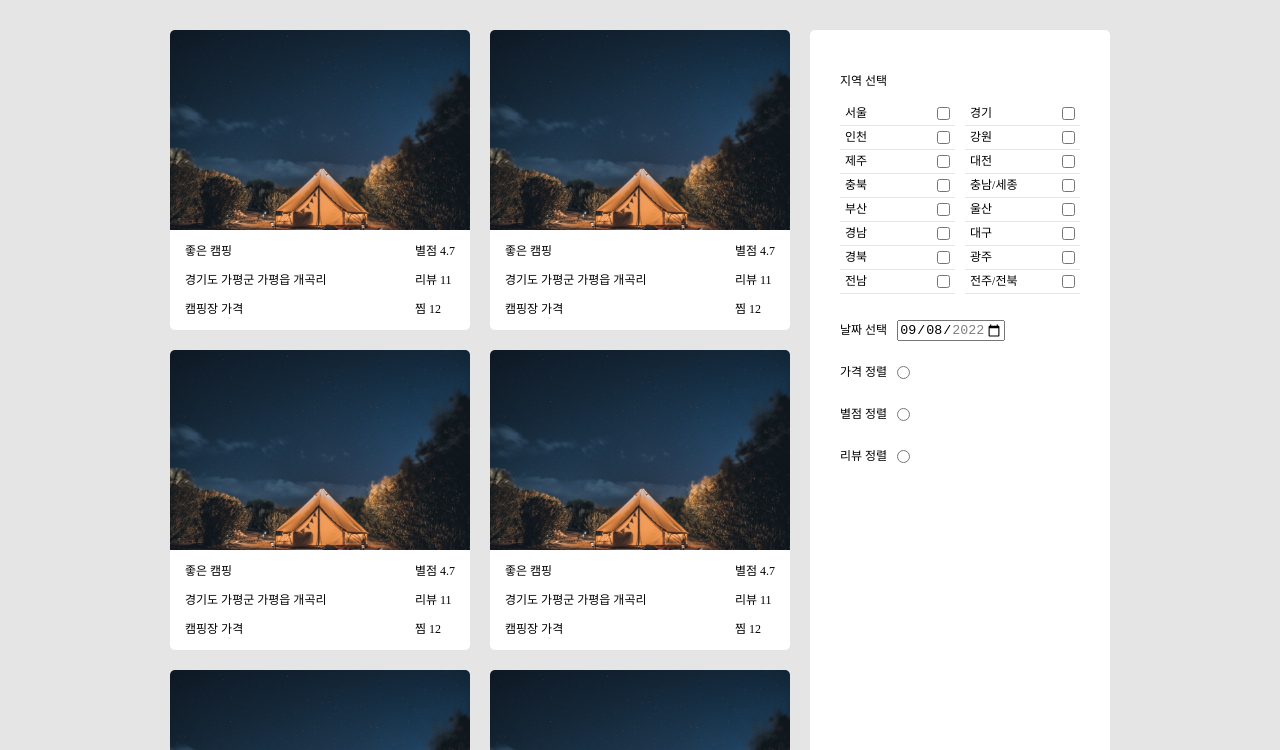
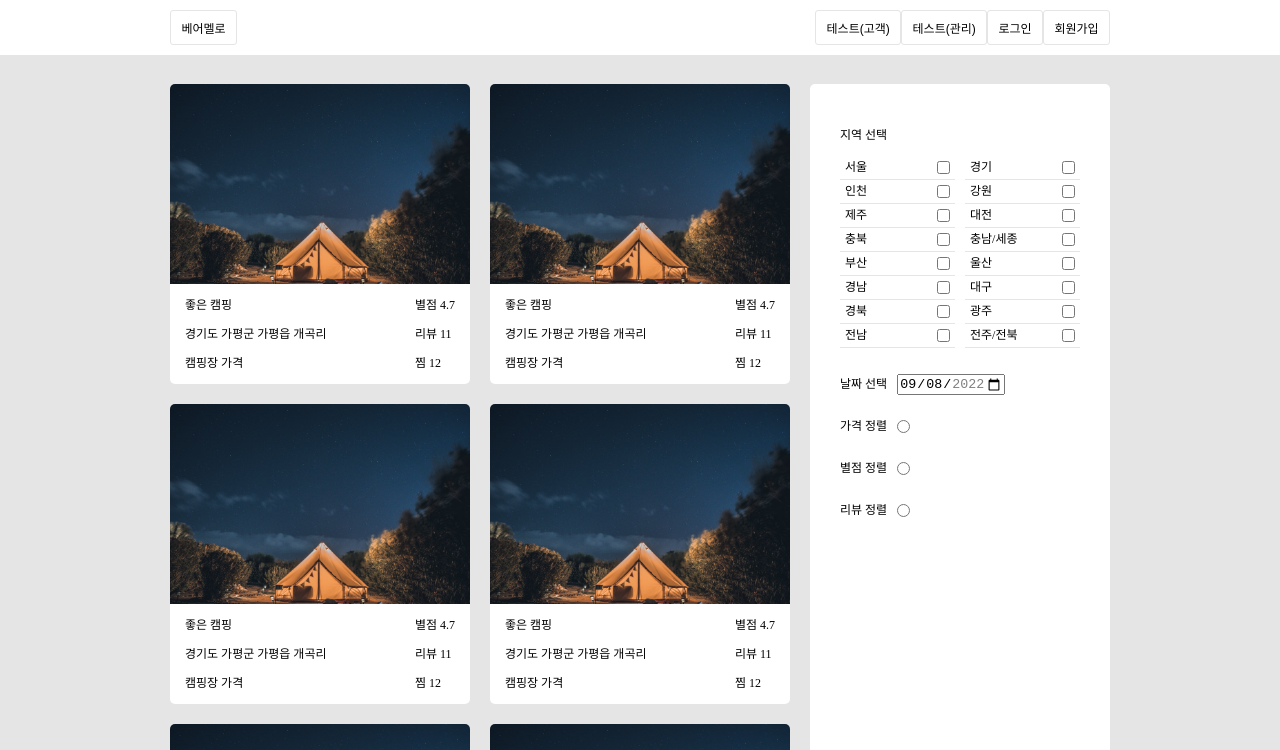
Before and after one commit to codestates-seb/seb39_main_011, a React (Create React App) app in the folder client/: page / in a window 1280 px wide. Shown: the top 750 px of the page. Built offline with nearby package versions, Linux system fonts and the light colour scheme.

Commit message:
feat: navi link, color variable

```diff
--- a/client/src/App.js
+++ b/client/src/App.js
@@ -1,5 +1,6 @@
 import React from "react";
 import { Routes, Route } from "react-router-dom";
+import Navigation from "./components/templates/Navigation/Navigation";
 import Main from "./pages/Main/Main";
 import Detail from "./pages/Detail/Detail";
 import Login from "./pages/Login";
@@ -19,6 +20,7 @@ import MypageLayout from "./components/templates/MypageLayout";
 function App() {
   return (
     <>
+      <Navigation />
       <Routes>
         <Route path="/" element={<Main />} />
         <Route path="/detail" element={<Detail />} />
--- a/client/src/GlobalStyle.js
+++ b/client/src/GlobalStyle.js
@@ -3,6 +3,14 @@ import reset from "styled-reset";
 
 const GlobalStyle = createGlobalStyle`
   ${reset}
+
+  :root {
+    /* 아래로 갈수록 연해짐 */
+  --main-color-1 : #AD8B73;
+  --main-color-2 : #CEAB93;
+  --main-color-3 : #E3CAA5;
+  --main-color-4 : #FFFBE9;
+  }
 
   * {
     box-sizing: border-box;
@@ -15,6 +23,7 @@ const GlobalStyle = createGlobalStyle`
     display: flex;
     flex-direction: column;
     align-items: center;
+    padding-top: 54px;
   }
 
   a {
--- /dev/null
+++ b/client/src/components/templates/Navigation/Navigation.js
@@ -0,0 +1,32 @@
+import React from "react";
+import { Link } from "react-router-dom";
+import * as S from "./style";
+import { ButtonPrimary } from "../../atoms/Button";
+
+const Navigation = () => {
+  return (
+    <S.NaviContainer>
+      <S.Nav>
+        <Link to="/">
+          <ButtonPrimary>베어멜로</ButtonPrimary>
+        </Link>
+        <div>
+          <Link to="/client/mypage">
+            <ButtonPrimary>테스트(고객)</ButtonPrimary>
+          </Link>
+          <Link to="/admin/mypage">
+            <ButtonPrimary>테스트(관리)</ButtonPrimary>
+          </Link>
+          <Link to="/login">
+            <ButtonPrimary>로그인</ButtonPrimary>
+          </Link>
+          <Link to="/join">
+            <ButtonPrimary>회원가입</ButtonPrimary>
+          </Link>
+        </div>
+      </S.Nav>
+    </S.NaviContainer>
+  );
+};
+
+export default Navigation;
--- /dev/null
+++ b/client/src/components/templates/Navigation/style.js
@@ -0,0 +1,19 @@
+import styled from "styled-components";
+
+export const NaviContainer = styled.nav`
+  width: 100%;
+  padding: 10px 0;
+  background-color: #ffffff;
+
+  position: fixed;
+  top: 0;
+  left: 0;
+`;
+
+export const Nav = styled.div`
+  max-width: 1000px;
+  margin: 0 auto;
+  padding: 0 30px;
+  display: flex;
+  justify-content: space-between;
+`;
```
Also changed, not shown: client/src/components/templates/Header.js (deleted, +0 -7 lines).
